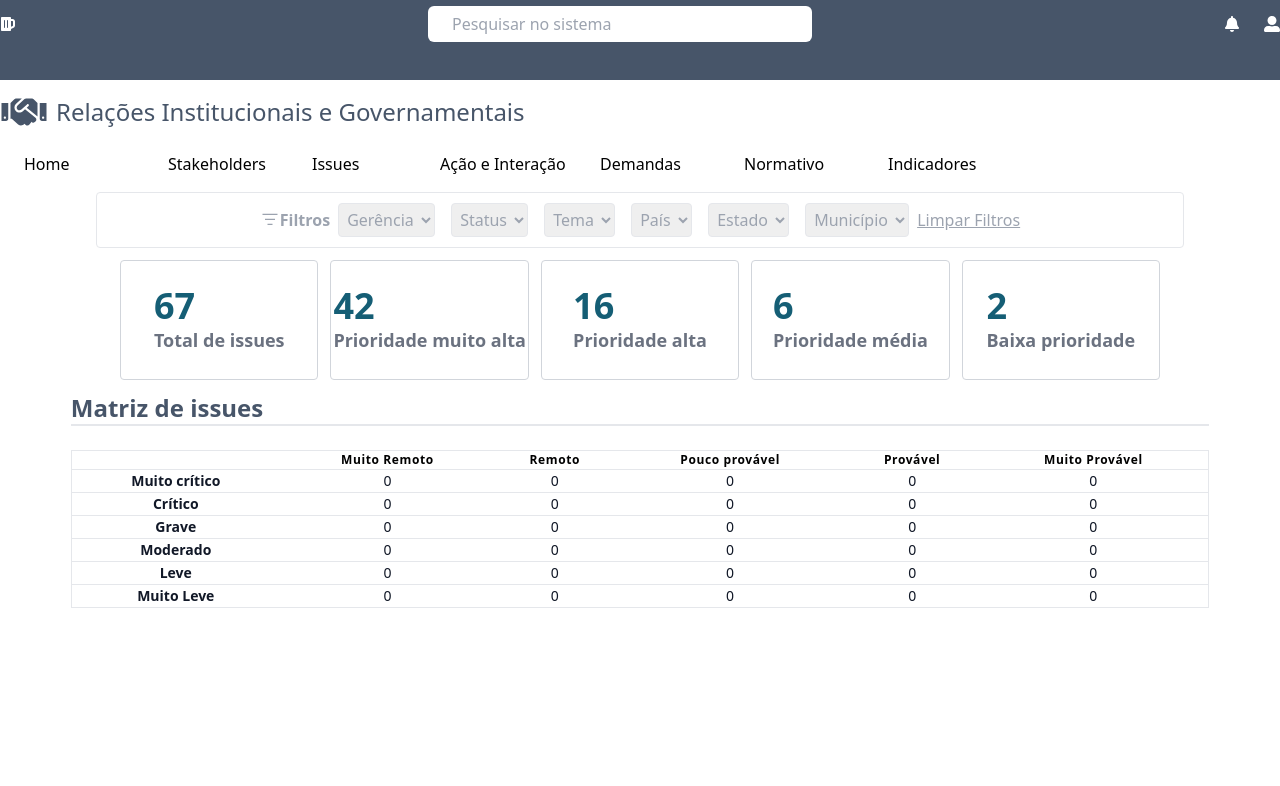
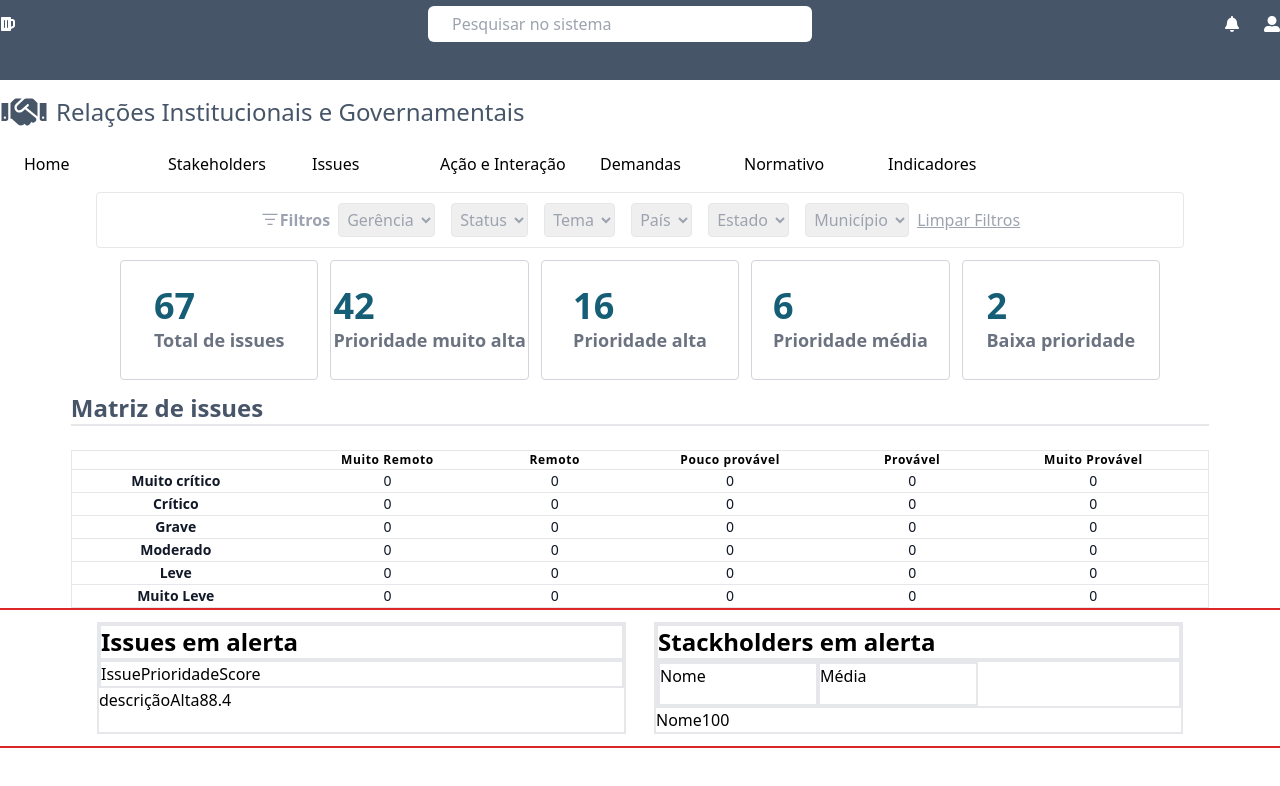
Before and after one commit to xdnzz/trinity-system-, a React (Vite) app: page / in a window 1280 px wide. Shown: the top 786 px of the page. Built offline with nearby package versions, Linux system fonts and the light colour scheme.

Commit message:
feat: import new components

```diff
--- a/src/pages/Home/Home.tsx
+++ b/src/pages/Home/Home.tsx
@@ -1,7 +1,9 @@
 import { VscListFilter } from "react-icons/vsc";
 import { HomeFilter } from "../../components/HomeFilter/HomeFilter";
+import { IssuesOnAlert } from "../../components/IssuesOnAlert/IssuesOnAlert";
 import { IssuesPriority } from "../../components/IssuesPriority/IssuesPriority";
 import { PriorityTable } from "../../components/priorityTable/priorityTable";
+import { StackholdersOnAlert } from "../../components/StackholdersOnAlert/StackholdersOnAlert";
 
 
 export function Home() {
@@ -33,6 +35,12 @@ export function Home() {
                 <PriorityTable results={0}/>
 
             </div>
+
+            <div className="flex gap-7 p-3 align-center justify-center w-full border-2 border-red-600">
+                <IssuesOnAlert issue={"descrição"} priority={"Alta"} score={88.4}/>
+
+                <StackholdersOnAlert stackholderName="Nome" medium={100}/>
+            </div>
         </div>
     )
 
```
